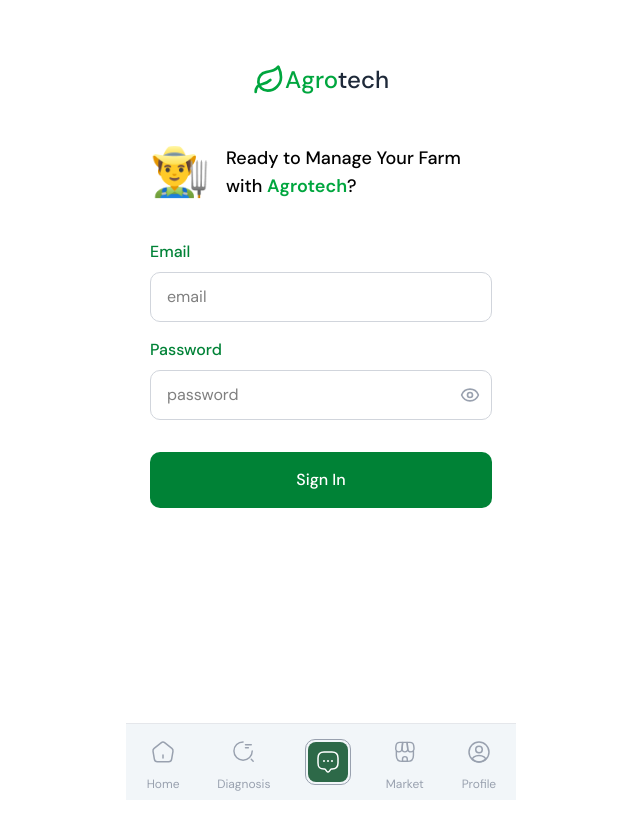
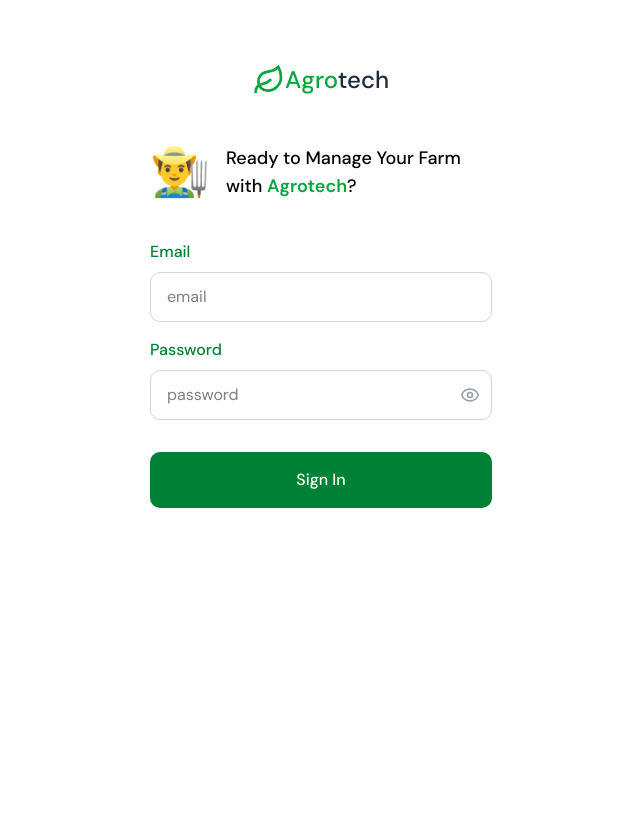
Before and after one commit to qiewi/agrotech, a Next.js app in the folder apps/web/: page /login in a window 1280 px wide. Shown: the top 838 px of the page, without its empty margins (319-959 px from the left). After the commit the page ends 800 px from the top, so only its background shows below. Built offline with nearby package versions, Linux system fonts and the light colour scheme.

Commit message:
fix: navbar on / and /login

```diff
--- a/apps/web/src/app/layout.tsx
+++ b/apps/web/src/app/layout.tsx
@@ -2,7 +2,7 @@
 import type { Metadata } from "next"
 import { DM_Sans } from "next/font/google"
 import "./globals.css"
-import Navbar from "@/components/layout/Navbar"
+import NavbarWrapper from "@/components/layout/NavbarWrapper"
 import { AuthProvider } from "./context/AuthContext"
 
 const dmSans = DM_Sans({
@@ -27,11 +27,11 @@
         className={`min-h-screen w-full flex justify-center bg-white ${dmSans.className}`}
       >
         <AuthProvider>
-          <main className="w-full max-w-[390px] flex flex-col items-center pb-20">
+          <main className="w-full max-w-[390px] flex flex-col items-center">
             {children}
           </main>
         </AuthProvider>
-        <Navbar />
+        <NavbarWrapper />
       </body>
     </html>
   );
--- a/apps/web/src/app/login/page.tsx
+++ b/apps/web/src/app/login/page.tsx
@@ -109,11 +109,6 @@
             Sign In
           </button>
         </form>
-
-        {/* Bottom Indicator */}
-        <div className="mt-auto mb-8 flex justify-center">
-          <div className="w-12 h-1 bg-gray-900 rounded-full"></div>
-        </div>
       </div>
     </main>
   )
--- a/apps/web/src/app/page.tsx
+++ b/apps/web/src/app/page.tsx
@@ -2,7 +2,6 @@
 
 import { useState } from "react"
 import { Leaf, Link } from "lucide-react"
-import BottomNav from "@/components/layout/Navbar"
 
 export default function Home() {
   const [activeSlide, setActiveSlide] = useState(0)
@@ -77,9 +76,6 @@
           Sign In
         </a>
 
-        {/* Footer */}
-        <BottomNav />
-
       </div>
     </main>
   )
--- /dev/null
+++ b/apps/web/src/components/layout/NavbarWrapper.tsx
@@ -0,0 +1,12 @@
+"use client"
+
+import { usePathname } from "next/navigation"
+import Navbar from "./Navbar"
+
+export default function NavbarWrapper() {
+  const pathname = usePathname()
+  const isHomePage = pathname === "/" || pathname === "/login"
+
+  if (isHomePage) return null
+  return <Navbar />
+}
```
